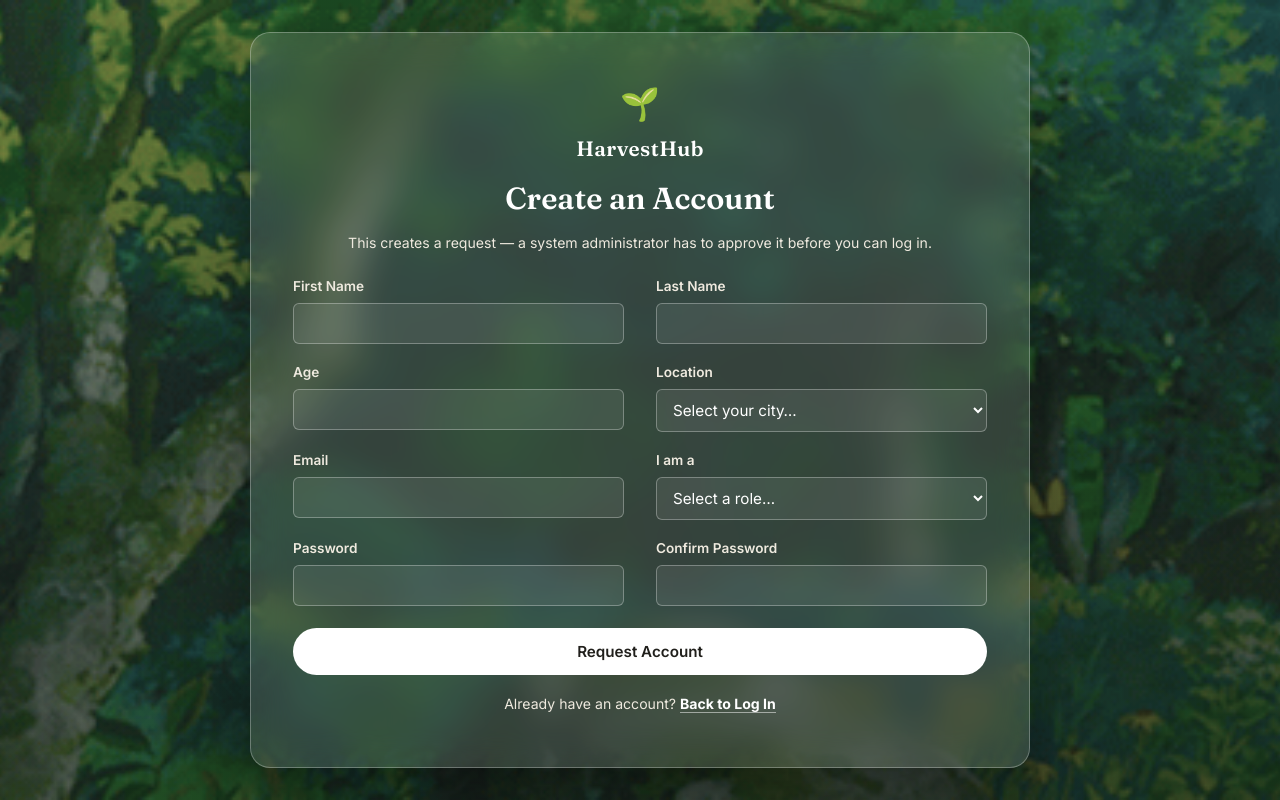
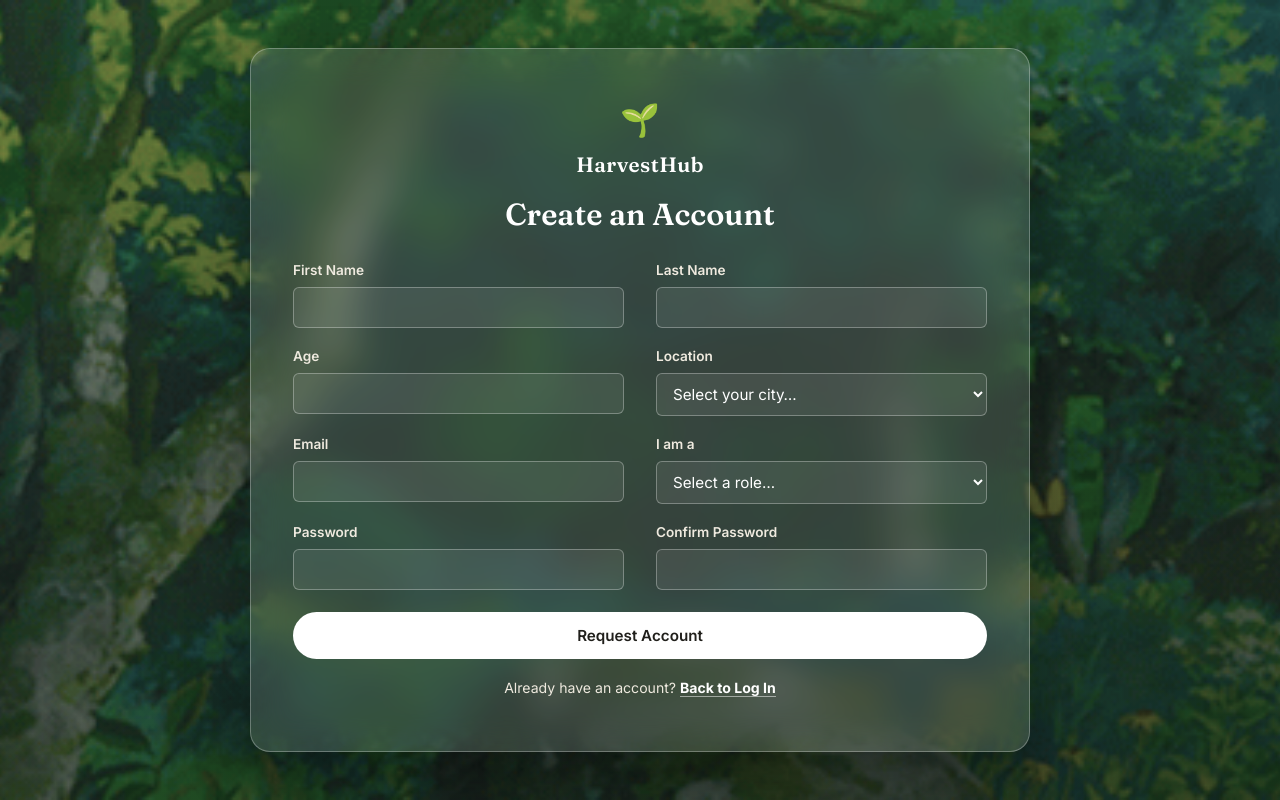
Before and after one commit to silas1218/harvesthub_mysql, a PHP site: page /register.php in a window 1280 px wide. Run offline with PHP 8.4, Linux system fonts and the light colour scheme.

Commit message:
remove the paragraph

```diff
--- a/HarvestHub_MySQL/harvesthub_mysql/public/register.php
+++ b/HarvestHub_MySQL/harvesthub_mysql/public/register.php
@@ -26,9 +26,6 @@ if ($user = currentUser()) {
     </div>
 
     <h2 class="login-title">Create an Account</h2>
-    <p class="signup-hint" style="margin-top: -12px; margin-bottom: 22px;">
-      This creates a request — a system administrator has to approve it before you can log in.
-    </p>
 
     <form id="register-form" novalidate>
 
```
